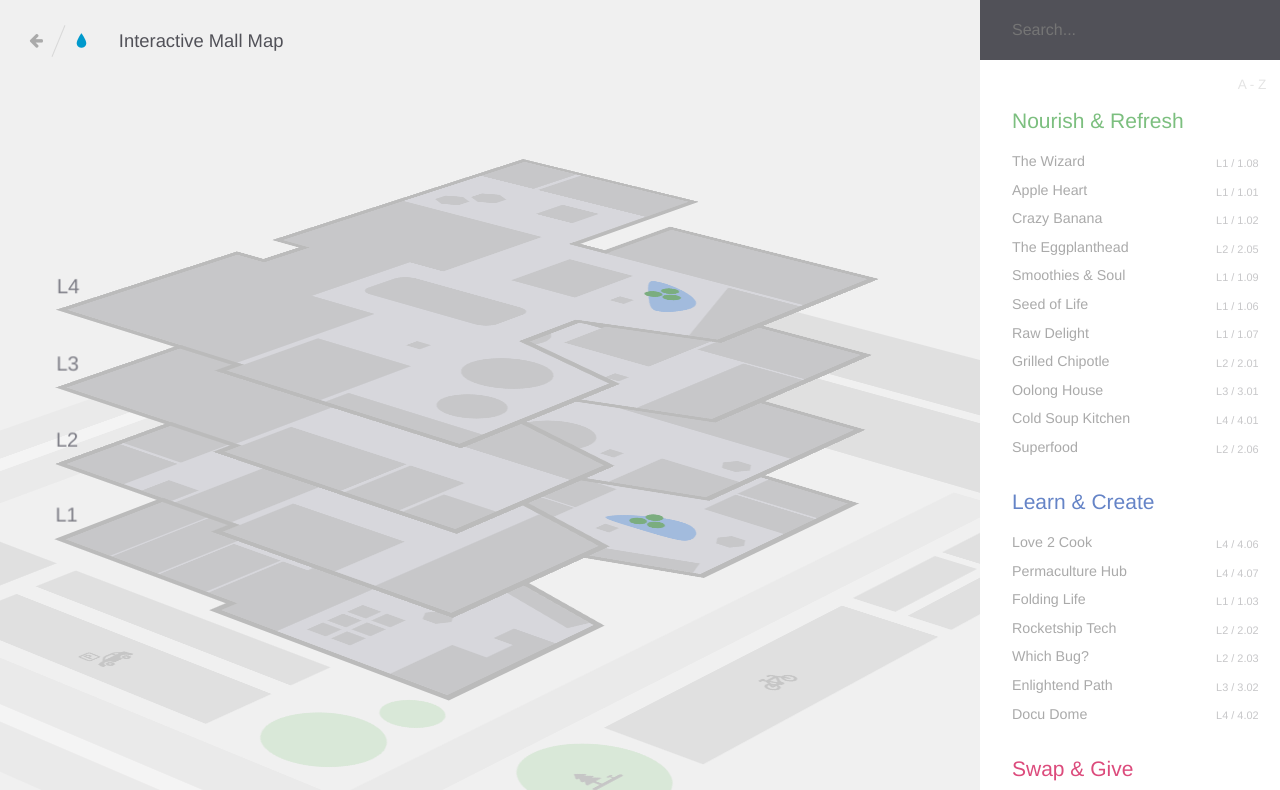
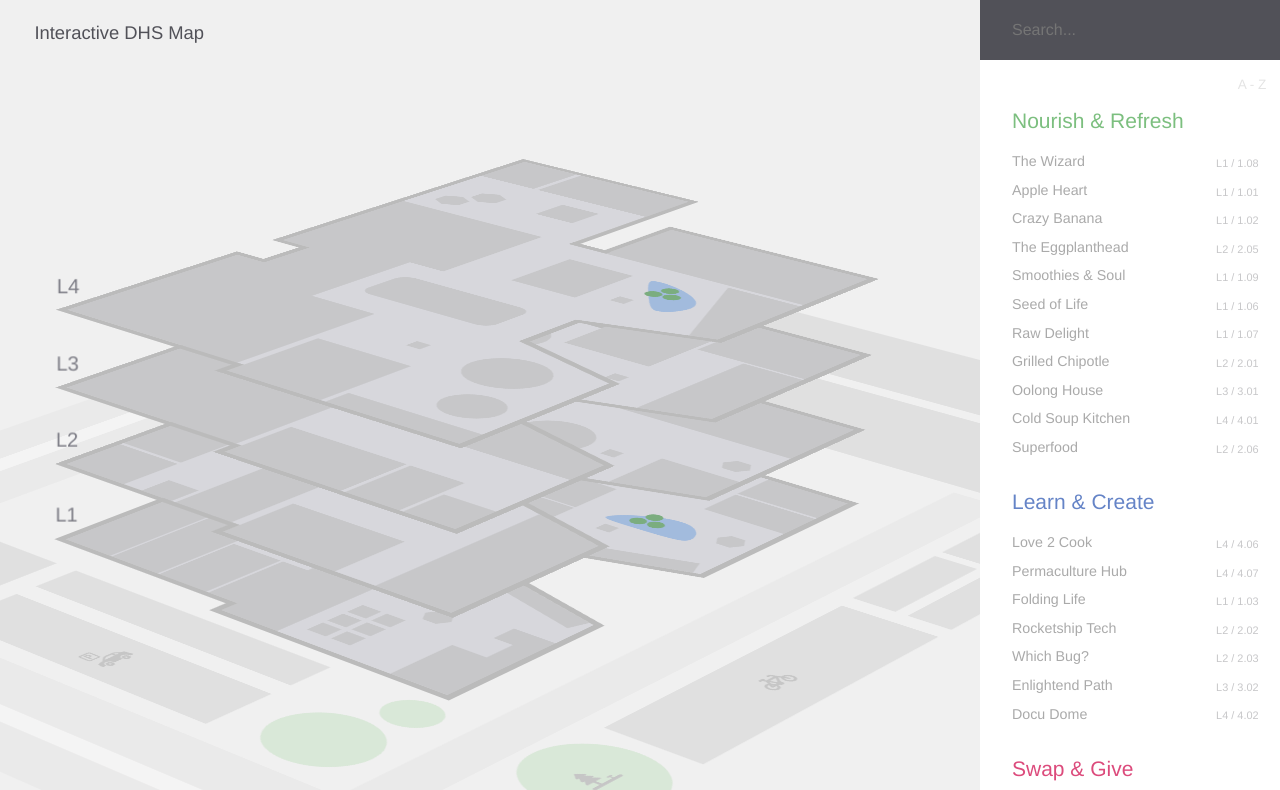
Before and after one commit to codrops/Interactive3DMallMap, a plain HTML site: page index.html in a window 1280 px wide. Shown: the top 790 px of the page. Drawn offline with Linux system fonts and the light colour scheme.

Commit message:
Update index.html

```diff
--- a/index.html
+++ b/index.html
@@ -6,7 +6,6 @@
 		<meta name="viewport" content="width=device-width, initial-scale=1">
 		<title>Interactive 3D Mall Map | Codrops</title>
 		<meta name="description" content="An interactive 3D mall map concept with a search and pin indicators for every level. " />
-		<meta name="keywords" content="mall map, 3d, css, javascript, pin, levels, floor map" />
 		<meta name="author" content="Codrops" />
 		<link rel="shortcut icon" href="favicon.ico">
 		<link rel="stylesheet" type="text/css" href="css/normalize.css" />
@@ -14,6 +13,7 @@
 		<script src="js/modernizr-custom.js"></script>
 	</head>
 	<body>
+		<!-- Figure Out Later -->
 		<svg class="hidden">
 			<defs>
 				<symbol id="icon-pin" viewBox="0 0 200 300">
@@ -212,14 +212,11 @@
 				</symbol>
 			</defs>
 		</svg>
+		<!-- Figure Out Later Above -->
 		<div class="container">
 			<div class="main">
 				<header class="codrops-header">
-					<div class="codrops-links">
-						<a class="codrops-icon codrops-icon--prev" href="" title="Previous Demo"><span>Previous Demo</span></a>
-						<a class="codrops-icon codrops-icon--drop" href="" title="Back to the article"><span>Back to the Codrops article</span></a>
-					</div>
-					<h1>Interactive Mall Map</h1>
+					<h1>Interactive DHS Map</h1>
 				</header>
 				<div class="mall">
 					<div class="surroundings">
@@ -558,6 +555,9 @@
 					<button class="boxbutton boxbutton--dark mallnav__button--all-levels" aria-label="Back to all levels"><svg class="icon icon--stack"><use xlink:href="#icon-stack"></use></svg></button>
 					<button class="boxbutton mallnav__button--down" aria-label="Go down"><svg class="icon icon--angle-down"><use xlink:href="#icon-angle-down"></use></svg></button>
 				</nav>
+
+				<!-- List Information -->
+
 				<div class="content">
 					<div class="content__item" data-space="1.01" data-category="1">
 						<h3 class="content__item-title">Apple Heart</h3>
@@ -884,6 +884,8 @@
 					<input id="sort-by-name" class="label__checkbox" type="checkbox" aria-label="Show alphabetically"/>
 					<label class="label__text">A - Z</label>
 				</span>
+
+				<!-- LIST ITEMS DO NOT TOUCH -->
 				<ul class="list grouped-by-category">
 					<li class="list__item" data-level="1" data-category="1" data-space="1.08"><a href="#" class="list__link">The Wizard</a></li>
 					<li class="list__item" data-level="1" data-category="1" data-space="1.01"><a href="#" class="list__link">Apple Heart</a></li>
```
